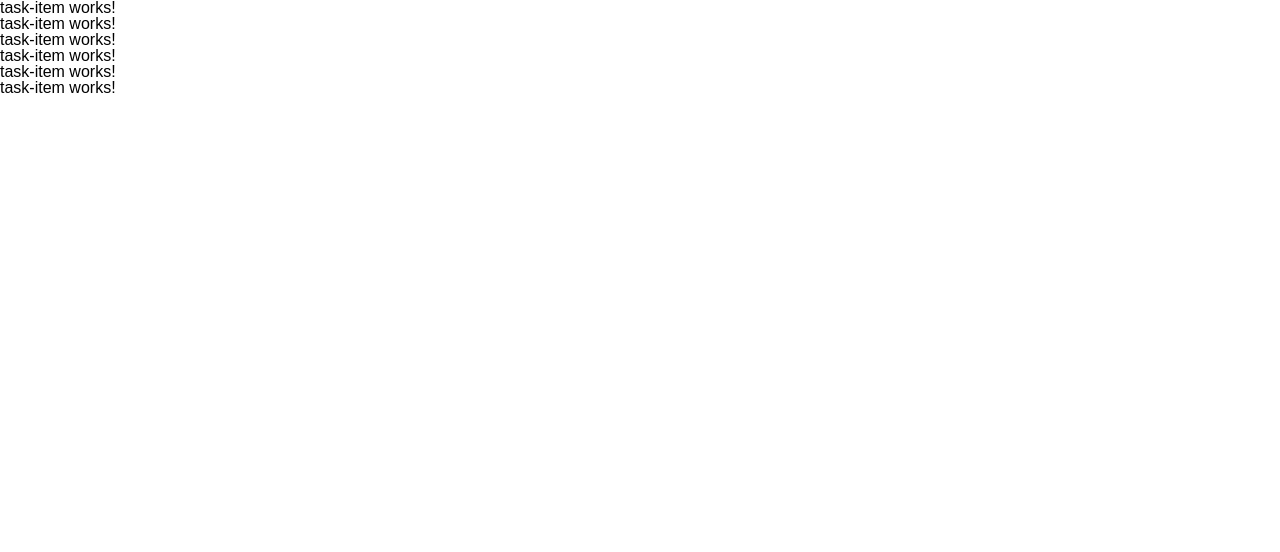
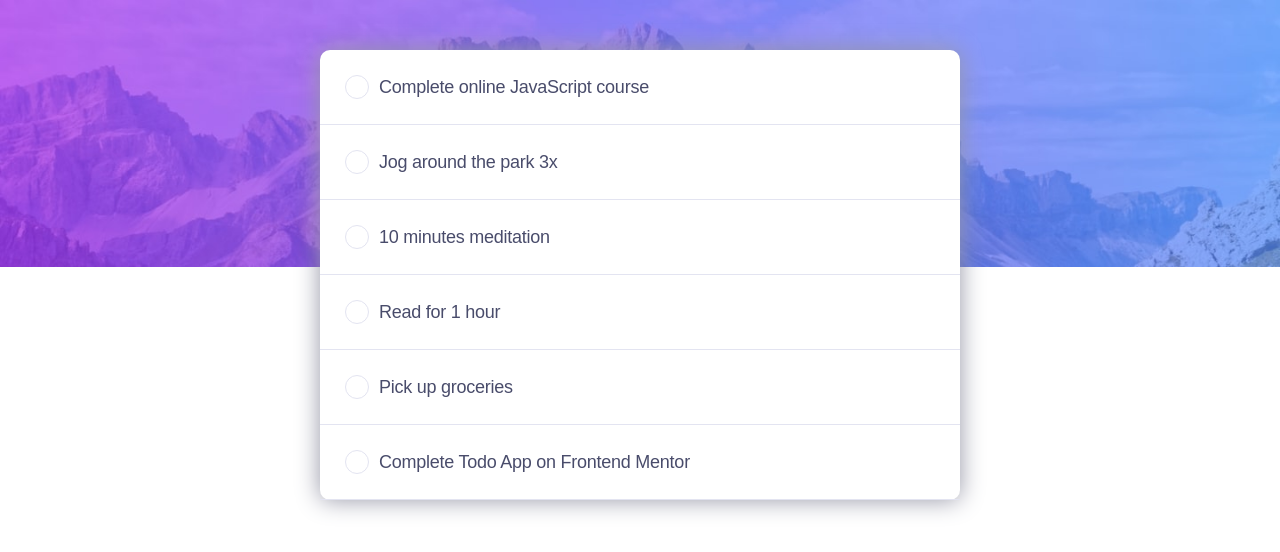
Before and after one commit to curlos/task-tracker-angular, an Angular app: page / in a window 1280 px wide. Shown: the top 552 px of the page. Built offline with nearby package versions, Linux system fonts and the light colour scheme; data requests are answered from the project's data file.

Commit message:
Add tasks and task item

```diff
--- a/src/app/components/task-item/task-item.component.css
+++ b/src/app/components/task-item/task-item.component.css
@@ -0,0 +1,20 @@
+.container {
+  display: flex;
+  align-items: center;
+  gap: 10px;
+  padding: 25px;
+  border-bottom: 1px solid #E3E4F1;
+}
+
+.checkWrapper {
+  border: 1px solid #E3E4F1;
+  border-radius: 50%;
+  height: 24px;
+  width: 24px;
+}
+
+p {
+  font-size: 18px;
+  letter-spacing: -0.25px;
+  color: #494C6B;
+}
--- a/src/app/components/task-item/task-item.component.html
+++ b/src/app/components/task-item/task-item.component.html
@@ -1 +1,6 @@
-<p>task-item works!</p>
+<div class="container">
+  <div class="checkWrapper">
+
+  </div>
+  <p>{{ task.text }}</p>
+</div>
--- a/src/app/components/tasks/tasks.component.css
+++ b/src/app/components/tasks/tasks.component.css
@@ -3,3 +3,23 @@
   width: 100vh;
   min-width: 100%;
 }
+
+img {
+  width: 100%;
+  position: absolute;
+}
+
+.tasksWrapper {
+  padding-top: 50px;
+  display: flex;
+  flex-direction: column;
+  justify-content: center;
+  align-items: center;
+}
+
+.tasksContainer {
+  width: 50%;
+  background-color: #FFFFFF;
+  border-radius: 10px;
+  filter: drop-shadow(0 0 0.75rem #9495A5);
+}
--- a/src/app/components/tasks/tasks.component.html
+++ b/src/app/components/tasks/tasks.component.html
@@ -1,6 +1,11 @@
 <div class="container">
-  <app-task-item
-    *ngFor="let task of tasks"
-    [task]="task"
-  ></app-task-item>
+  <img src="/assets/images/bg-desktop-light.jpg" alt="mountain background" />
+  <div class="tasksWrapper">
+    <div class="tasksContainer">
+      <app-task-item
+        *ngFor="let task of tasks"
+      [task]="task"
+      ></app-task-item>
+    </div>
+  </div>
 </div>
```
